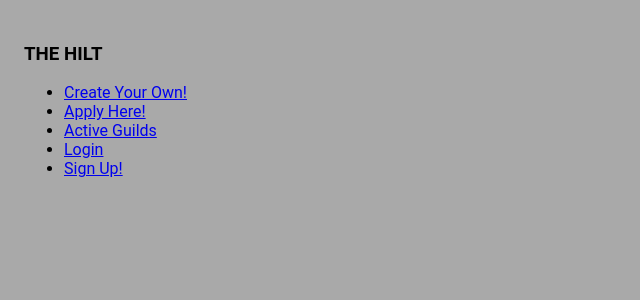
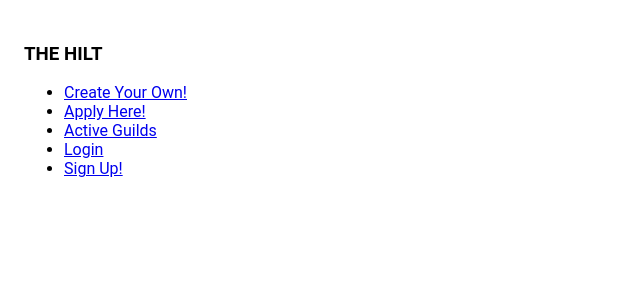
Before and after one commit to gabe571/the-hilt-frontend, a React (Create React App) app: page / in a window 1280 px wide. Shown: the top 300 px of the page, without its empty margins (0-640 px from the left). Built offline with nearby package versions, Linux system fonts and the light colour scheme; no server answers.

Commit message:
working on delete

```diff
--- a/src/App.js
+++ b/src/App.js
@@ -157,7 +157,7 @@ editHandler = (e, guild) => {
   .then(res => res.json())
   .then(console.log)
  }
-
+ //trying to get this to pes render
 deleteHandler = (guild) => {
   console.log(guild)
 fetch(`http://localhost:3000/guilds/${guild.id}`,{
@@ -167,10 +167,16 @@ fetch(`http://localhost:3000/guilds/${guild.id}`,{
       Accept: 'application/json'
     }
   })
-  .then(res => res.json())
-  .then(json => console.log(json))
+  .then((res) => res.json())
+  .then((json) => {
+    console.log(json)
+    let guilds = this.state.guilds.filter((guilds) => guilds );
+    (this.setState({
+    guilds: guilds,
+  })
+  )}
+  )}
 
-}
   render() {
     console.log(this.state)
     return (
--- a/src/index.css
+++ b/src/index.css
@@ -5,15 +5,14 @@
 }
 
 html {
-  background-color: darkgray;
+  background-color: white;
 }
 
 body {
   color: black;
   font-family: 'Roboto','Helvetica Neue', Helvetica, Arial, sans-serif;
   font-style: normal;
-  font-weight: 400;
-  letter-spacing: 0;
+  font-weight: 400; letter-spacing: 0;
   padding: 1rem;
   text-rendering: optimizeLegibility;
   -webkit-font-smoothing: antialiased;
```
